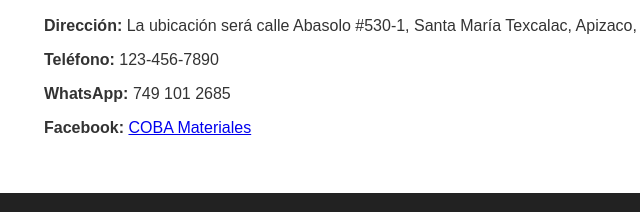
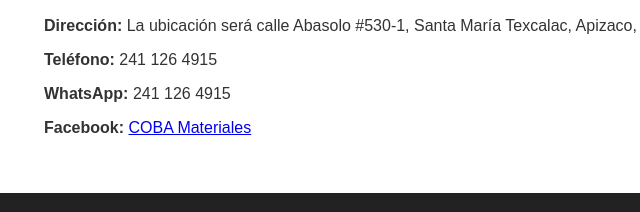
Before and after one commit to CobaMateriales/Coba-Materiales-de-Construccion, a plain HTML site: page index.html in a window 1280 px wide. Shown: the part 1678-1890 px from the top of the page, 96-736 px from the left. Drawn offline with Linux system fonts and the light colour scheme.

Commit message:
Update index.html

```diff
--- a/index.html
+++ b/index.html
@@ -182,8 +182,8 @@
   <section id="contacto">
     <h2>Contacto</h2>
     <p><strong>Dirección:</strong> La ubicación será calle Abasolo #530-1, Santa María Texcalac, Apizaco, Tlaxcala.</p>
-    <p><strong>Teléfono:</strong> 123-456-7890</p>
-    <p><strong>WhatsApp:</strong> 749 101 2685</p>
+    <p><strong>Teléfono:</strong> 241 126 4915</p>
+    <p><strong>WhatsApp:</strong> 241 126 4915</p>
     <p><strong>Facebook:</strong> <a href="https://www.facebook.com" target="_blank">COBA Materiales</a></p>
   </section>
 
```
